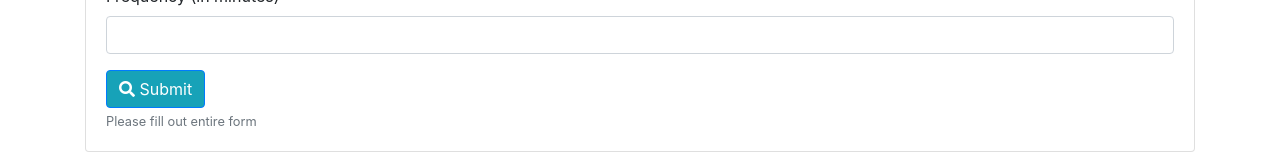
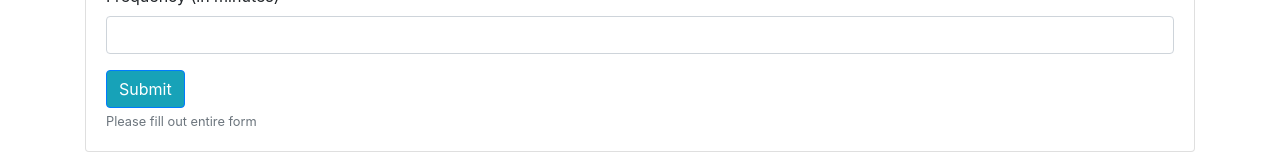
Before and after one commit to k8xian/TrainTime, a plain HTML site: page index.html in a window 1280 px wide. Shown: the part 802-962 px from the top of the page. Drawn offline with nearby package versions, Linux system fonts and the light colour scheme; no server answers.

Commit message:
removing icon

```diff
--- a/index.html
+++ b/index.html
@@ -72,7 +72,7 @@
                                 <label for="searchTerm">Frequency (in minutes)</label>
                                 <input type="number" class="form-control" id="frequency-input">
                             </div>
-                            <button type="submit" class="btn btn-primary bg-info" id="button-input"><i class="fas fa-search"></i> Submit</button>
+                            <button type="submit" class="btn btn-primary bg-info" id="button-input">Submit</button>
                             <small id="empty-form" class="form-text text-muted">Please fill out entire form</small>
   </div>
                     </form>
```
